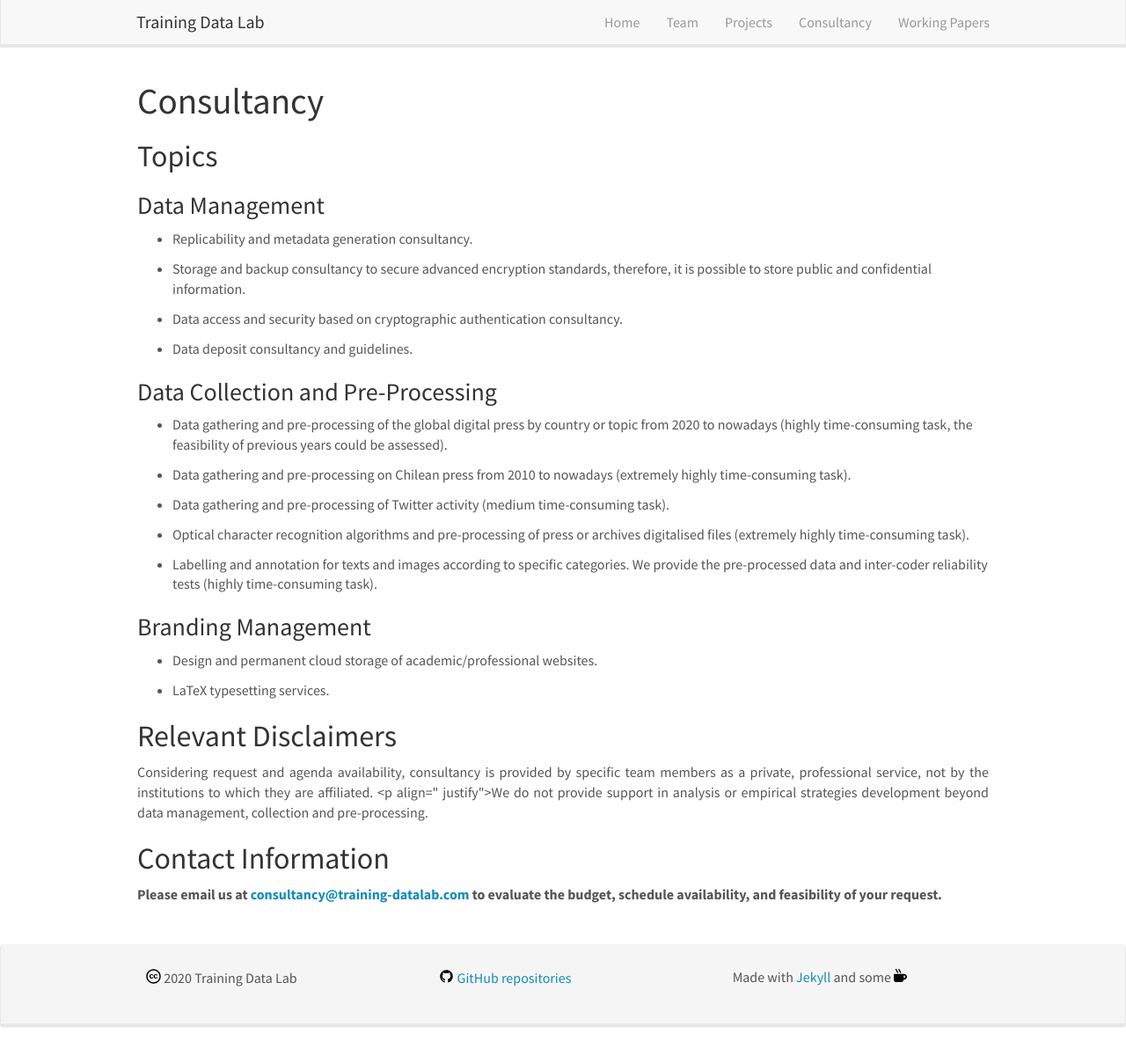
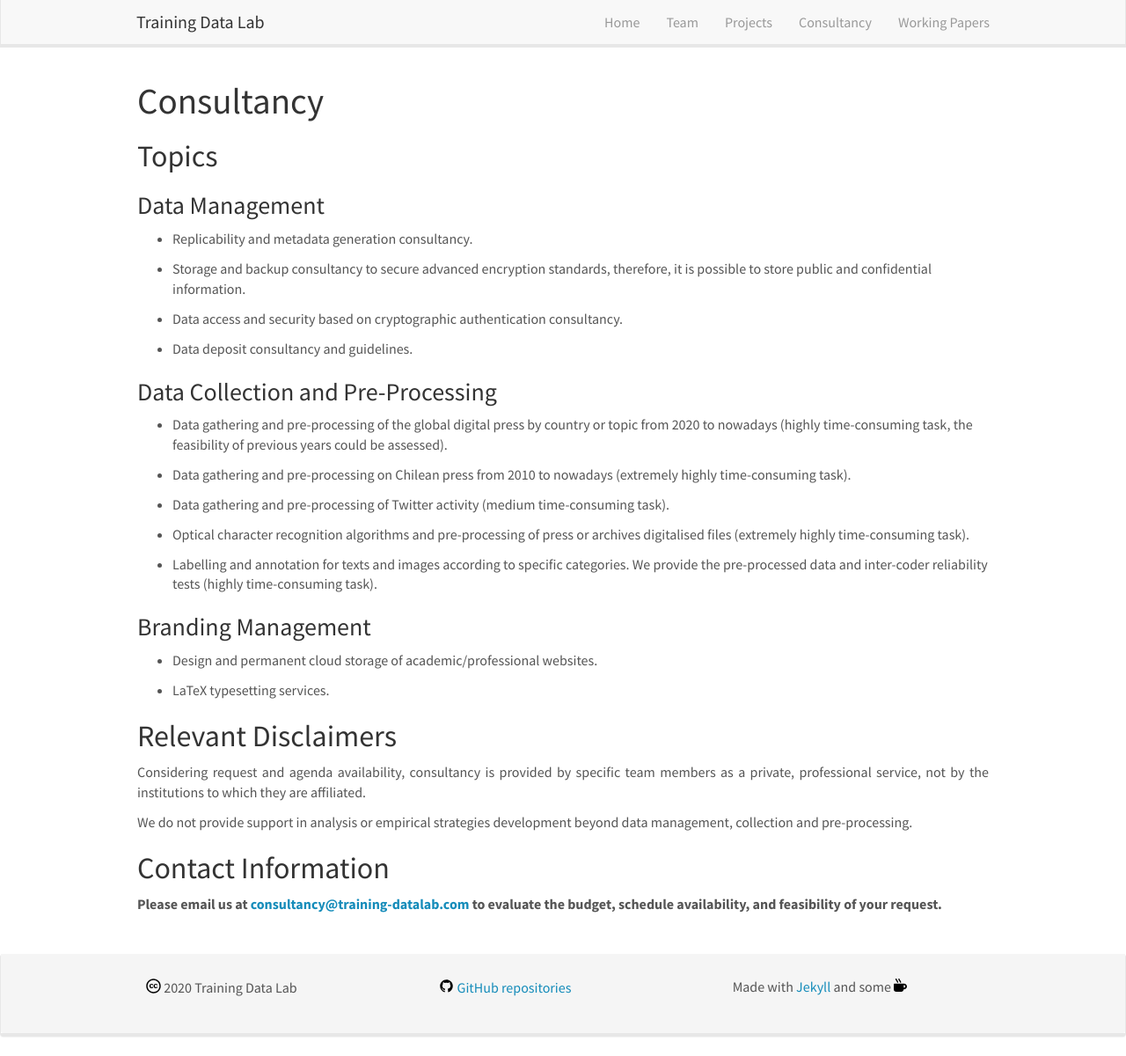
Before and after one commit to training-datalab/old-training-datalab.com, a Jekyll site: the page built from _pages/consultancy.md, in a window 1280 px wide and 1200 px high. Shown: the whole window at 88% size. Built offline with Jekyll 4.4.1, drawn with Linux system fonts in a browser that asks for light colours; nearby versions of some CDN libraries.

Commit message:
Update consultancy.md

```diff
--- a/_pages/consultancy.md
+++ b/_pages/consultancy.md
@@ -40,7 +40,7 @@ permalink: /consultancy/
 
 ## Relevant Disclaimers
 
-<p align=" justify">Considering request and agenda availability, consultancy is provided by specific team members as a private, professional service, not by the institutions to which they are affiliated.
+<p align=" justify">Considering request and agenda availability, consultancy is provided by specific team members as a private, professional service, not by the institutions to which they are affiliated.</p>
 
 <p align=" justify">We do not provide support in analysis or empirical strategies development beyond data management, collection and pre-processing.</p>
 
```
